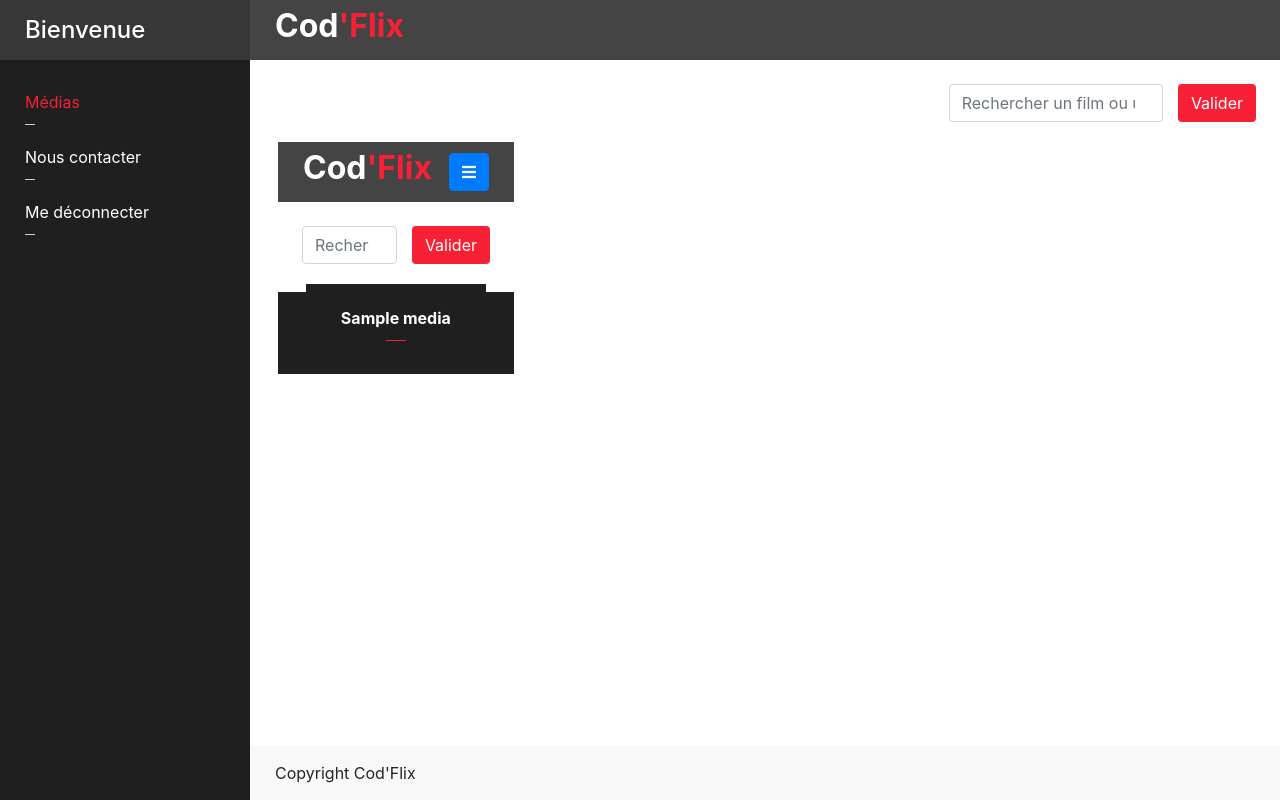
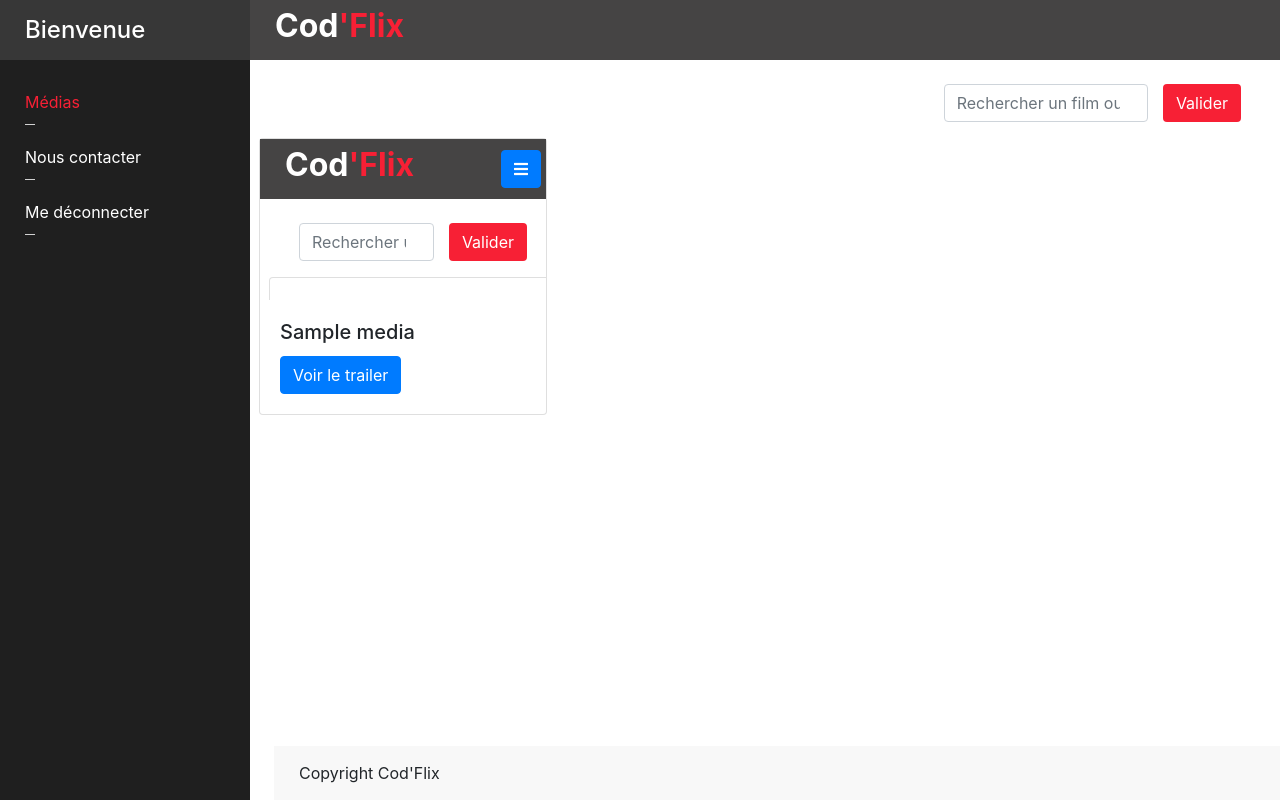
Before and after one commit to bob92-dev/codflix, a PHP site: template view/mediaListView.php in a window 1280 px wide. Run offline with PHP 8.4, Linux system fonts and the light colour scheme; the template is opened without the code that fills it: most values are stand-ins (such as "Sample title", 1, 10 or a date in 2020); data that the repository does not hold is empty; some libraries are stand-ins or nearby versions.

Commit message:
fix bug on listmediaview

```diff
--- a/controller/MediaController.php
+++ b/controller/MediaController.php
@@ -33,8 +33,6 @@ function detailPageSerie($id)
         $media = Media::displayOneMedia($id_checked);
         $episode= Media::getMediaById($id_checked);
         $seasons = Media::showAllEpisodes($episode['title']);
-        echo "voici tous les épisodes de la saison";
-        var_dump($seasons);
         require_once("view/detailView.php");
     }
 }
--- a/model/media.php
+++ b/model/media.php
@@ -135,7 +135,6 @@ class Media {
       return $req->fetch(PDO::FETCH_ASSOC);
   }
     public static function showAllEpisodes($title){
-     // echo"ceci est le titre dans showallepisodes </br>";
         $db = init_db();
         $req  = $db->prepare( "SELECT * FROM media as M
 LEFT JOIN series as S
--- a/view/detailView.php
+++ b/view/detailView.php
@@ -3,7 +3,7 @@
     <div class="media-block-title">
         <h1>A voir : <?= $media["title"]; ?></h1>
         <div>
-            <iframe allowfullscreen="" frameborder="0"
+            <iframe style='width:480px; height:270px' allowfullscreen="" frameborder="0"
                     src="<?= $media["trailer_url"]; ?>"></iframe>
         </div>
     </div>
--- a/view/mediaListView.php
+++ b/view/mediaListView.php
@@ -2,6 +2,7 @@
 ?>
 
 <div class="row">
+    <div class="col-12">
     <div class="col-md-4 offset-md-8">
         <form method="get">
             <div class="form-group has-btn">
@@ -12,21 +13,26 @@
             </div>
         </form>
     </div>
-</div>
+    </div>
 
-<div class="media-list">
-    <?php foreach( $medias as $media ): ?>
-     <a class="item" href="index.php?media=<?= $media['id']; ?>&type=<?= $media['type']; ?>">
-            <div class="video">
-                <div>
-                    <iframe allowfullscreen="" frameborder="0"
-                            src="<?= $media['trailer_url']; ?>" ></iframe>
-                </div>
+        <?php foreach( $medias as $media ): ?>
+    <div class="row">
+        <div class="col-12">
+        <div class="card" style="width: 18rem;">
+            <div class="embed-responsive embed-responsive-16by9">
+                <iframe class="embed-responsive-item" src="<?= $media['trailer_url']; ?>" allowfullscreen></iframe>
             </div>
-            <div class="title"><?= $media['title']; ?></div>
-        </a>
-    <?php endforeach; ?>
-</div>
+            <div class="card-body">
+                <h5 class="card-title"><?= $media['title']; ?></h5>
+                <a class="item" href="index.php?media=<?= $media['id']; ?>&type=<?= $media['type']; ?>">
+                    <a href="index.php?media=<?= $media['id'];?>&type=<?= $media['type']; ?>" class="btn btn-primary">Voir le trailer</a>
+            </div>
+        </div>
+        </div >
+    </div>
+
+        <?php endforeach; ?>
+
 
 
 <?php
```
